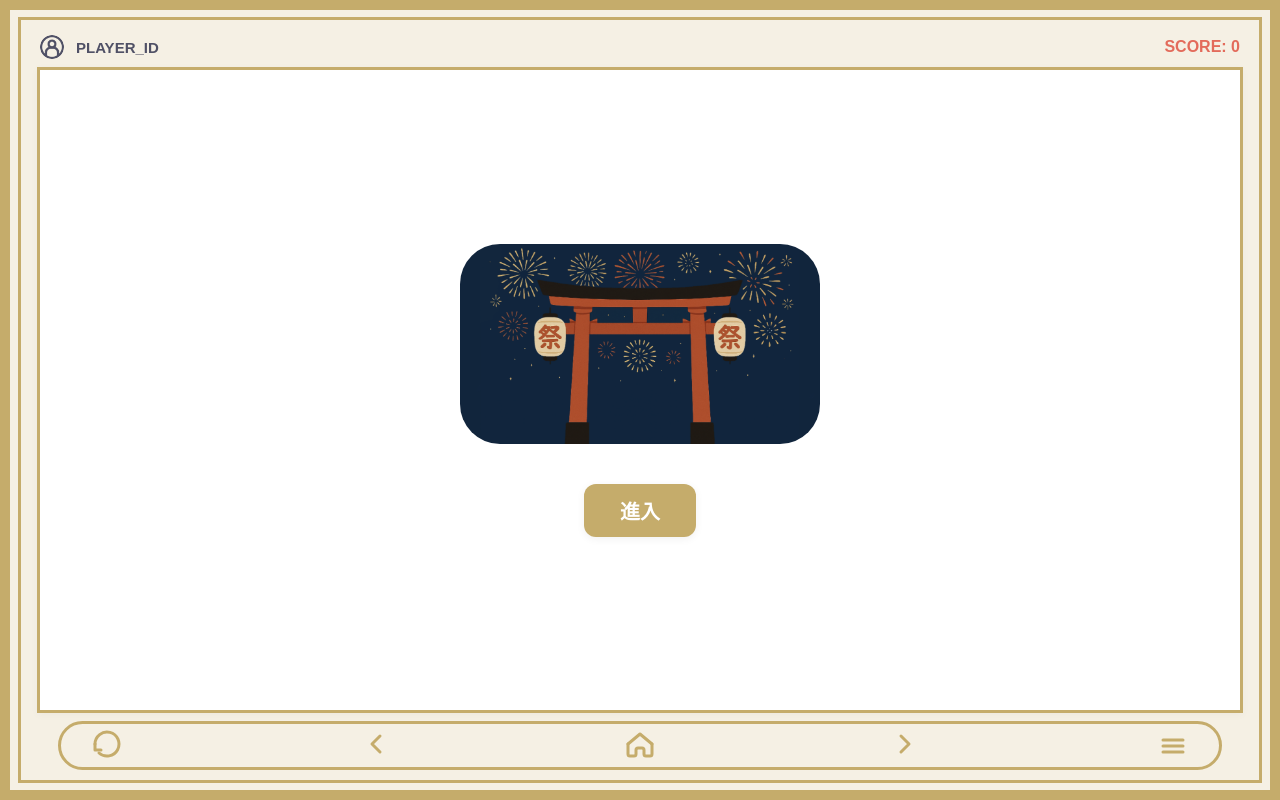
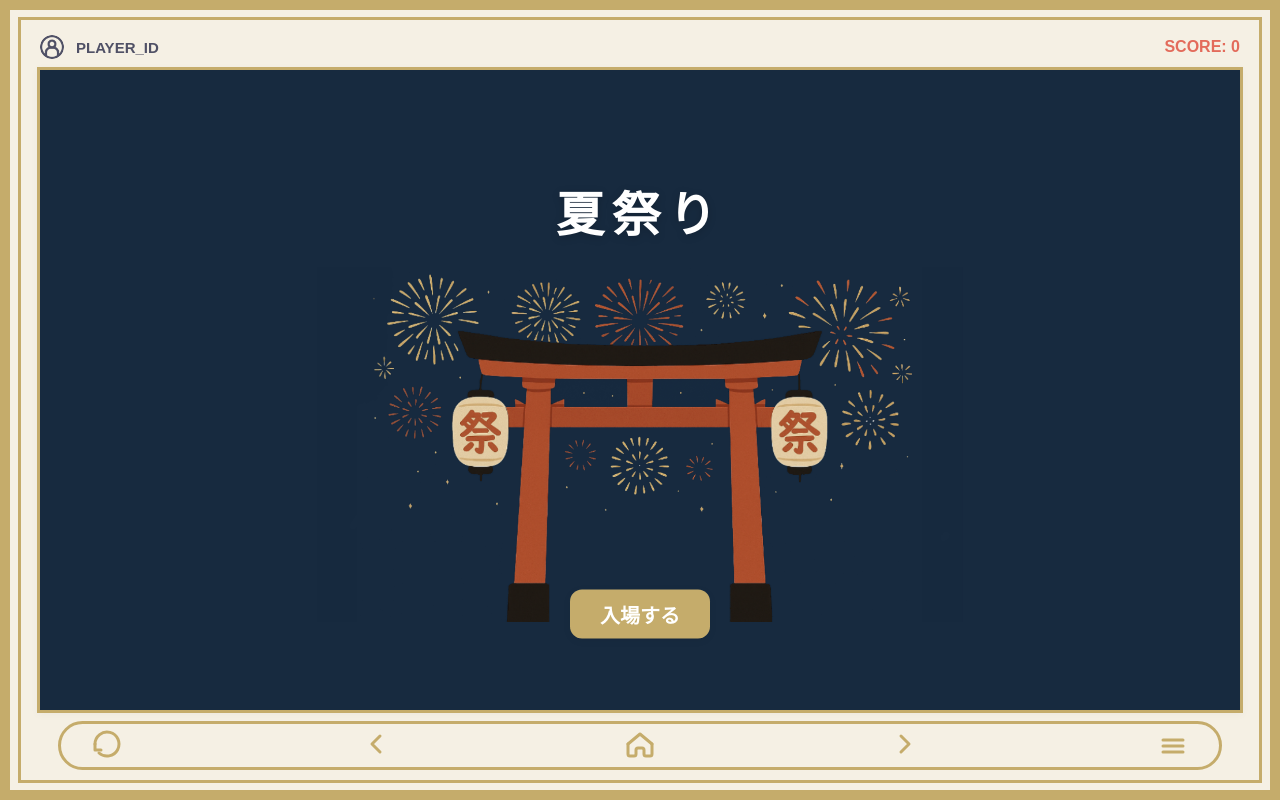
Before and after one commit to 111304047/web_final, a Next.js app: page / in a window 1280 px wide. Built offline with nearby package versions, Linux system fonts and the light colour scheme.

Commit message:
home
new pic

```diff
--- a/src/app/menu/page.js
+++ b/src/app/menu/page.js
@@ -178,7 +178,7 @@ export default function Menu() {
                     }}
                   >
                     {item.label === 'Home'
-                      ? '返回入口'
+                      ? '出る'
                       : gameNames[parseInt(item.label.replace('game', '')) - 1]}
                   </span>
                 )}
--- a/src/app/page.js
+++ b/src/app/page.js
@@ -1,14 +1,39 @@
 'use client';
-import React from 'react';
+import React, { useRef, useEffect, useState } from 'react';
 import { useRouter } from 'next/navigation';
 
 export default function Home() {
   const router = useRouter();
   const [btnScale, setBtnScale] = React.useState(1);
   const [iconAnim, setIconAnim] = React.useState(false);
+  const [isTall, setIsTall] = useState(true);
+
+  const containerRef = useRef(null);
+  const [minSide, setMinSide] = useState(0);
+
+  useEffect(() => {
+    function updateMinSide() {
+      if (containerRef.current) {
+        const { offsetWidth, offsetHeight } = containerRef.current;
+        setMinSide(Math.min(offsetWidth, offsetHeight));
+      }
+    }
+    updateMinSide();
+    window.addEventListener('resize', updateMinSide);
+    return () => window.removeEventListener('resize', updateMinSide);
+  }, []);
+
+  useEffect(() => {
+    function checkHeight() {
+      setIsTall(window.innerHeight > 420);
+    }
+    checkHeight();
+    window.addEventListener('resize', checkHeight);
+    return () => window.removeEventListener('resize', checkHeight);
+  }, []);
 
   // 進入動畫結束後導向
-  React.useEffect(() => {
+  useEffect(() => {
     if (iconAnim) {
       const timer = setTimeout(() => {
         router.push('/menu');
@@ -18,62 +43,138 @@ export default function Home() {
   }, [iconAnim, router]);
 
   return (
-    <div style={{
-      minHeight: 'calc(100vh - 160px)', // 預留上方空間與下方 bar
+    <div
+      ref={containerRef}
+      style={{
+        minHeight: 'calc(100vh - 160px)',
         display: 'flex',
         flexDirection: 'column',
         alignItems: 'center',
         justifyContent: 'center',
-      background: '#fff',
-      marginTop: 120, // 預留更高的上方空間
-      marginBottom: 140, // 下方空間縮小，內容往上移動
+        background: '#172A3F',
+        marginTop: 120,
+        marginBottom: 140,
         border: '3px solid #C5AC6B',
-      // borderRadius: 0, // 不要圓角
         boxShadow: '0 2px 8px rgba(0,0,0,0.03)',
         position: 'relative',
-    }}>
+        overflow: 'hidden',
+      }}
+    >
+      {/* 大標題 */}
+      {isTall ? (
         <div
           style={{
-          width: 'min(max(40vw, 180px), 360px)',
-          height: 'min(max(22vw, 100px), 200px)',
-          borderRadius: 'min(max(4vw, 16px), 32px)',
-          overflow: 'hidden',
-          margin: '0 auto',
+            width: '100%',
+            display: 'flex',
+            justifyContent: 'center',
+            alignItems: 'center',
+            marginTop: 32,
+            marginBottom: 24,
+            zIndex: 10,
+            userSelect: 'none',
+            // 淡出動畫
+            opacity: iconAnim ? 0 : 1,
+            transition: 'opacity 0.6s cubic-bezier(0.4,0,0.2,1)',
+          }}
+        >
+          <span
+            style={{
+              fontSize: 'clamp(28px, 6vw, 48px)', // 隨螢幕寬度變化
+              fontWeight: 900,
+              color: '#fff',
+              letterSpacing: 8,
+              textShadow: '0 2px 8px rgba(0,0,0,0.18)',
+              lineHeight: 1.1,
+              textAlign: 'center',
+              maxWidth: 600,
+              minWidth: 180,
+              overflowWrap: 'break-word',
+              width: '100%',
+              display: 'block',
+            }}
+          >
+            夏祭り
+          </span>
+        </div>
+      ) : (
+        <div
+          style={{
+            position: 'absolute',
+            top: '10%',
+            left: '50%',
+            transform: 'translateX(-50%)',
+            fontSize: 28,
+            fontWeight: 900,
+            color: '#fff',
+            letterSpacing: 8,
+            textShadow: '0 2px 8px rgba(0,0,0,0.18)',
+            zIndex: 10,
+            userSelect: 'none',
+            textAlign: 'center',
+            width: '100%',
+            // 淡出
+            opacity: iconAnim ? 0 : 1,
+            transition: 'opacity 0.6s cubic-bezier(0.4,0,0.2,1)',
+          }}
+        >
+          夏祭り
+        </div>
+      )}
+      {/* 背景圖片 */}
+      <div
+        style={{
+          height: '100%',
+          width: '100%',
           display: 'flex',
           alignItems: 'center',
           justifyContent: 'center',
-          background: '#fff',
+          position: 'relative',
+          zIndex: 0,
+          overflow: 'hidden',
         }}
       >
         <img
           src="/menu/home.png"
           alt="Home Icon"
           style={{
-            width: '100%',
-            height: '100%',
-            objectFit: 'cover',
-            display: 'block',
-            borderRadius: 'min(max(4vw, 16px), 40px)',
+            maxWidth: minSide ? `${minSide}px` : '100%',
+            maxHeight: minSide ? `${minSide}px` : '100%',
+            width: 'auto',
+            height: 'auto',
+            objectFit: 'contain',
+            objectPosition: 'center',
             transition: 'transform 0.6s cubic-bezier(0.4,0,0.2,1), opacity 0.6s cubic-bezier(0.4,0,0.2,1)',
             transform: iconAnim ? 'scale(2.2)' : 'scale(1)',
             opacity: iconAnim ? 0 : 1,
+            display: 'block',
+            margin: 'auto',
           }}
         />
       </div>
+      {/* 進入按鈕 */}
       <button
         style={{
-          marginTop: 40,
-          padding: '12px 36px',
+          position: 'absolute',
+          top: isTall ? '85%' : '90%',
+          left: '50%',
+          transform: `translate(-50%, -50%) scale(${btnScale})`,
+          margin: 0,
+          padding: isTall
+            ? 'clamp(6px, 2vw, 10px) clamp(18px, 5vw, 30px)'
+            : '6px 18px',
           background: '#C5AC6B',
           color: '#fff',
-          fontSize: 20,
+          fontSize: isTall ? 'clamp(14px, 2.5vw, 20px)' : 14,
           fontWeight: 700,
           border: 'none',
-          borderRadius: 12,
+          borderRadius: isTall ? 'clamp(8px, 1.5vw, 12px)' : 8,
           cursor: 'pointer',
           boxShadow: '0 2px 8px rgba(0,0,0,0.06)',
-        transition: 'transform 0.18s cubic-bezier(0.4,0,0.2,1)',
-        transform: `scale(${btnScale})`,
+          transition:
+            'transform 0.18s cubic-bezier(0.4,0,0.2,1), opacity 0.6s cubic-bezier(0.4,0,0.2,1), font-size 0.2s, padding 0.2s, border-radius 0.2s',
+          zIndex: 2,
+          opacity: iconAnim ? 0 : 1,
+          pointerEvents: iconAnim ? 'none' : 'auto',
         }}
         onMouseEnter={() => setBtnScale(1.08)}
         onMouseLeave={() => setBtnScale(1)}
@@ -83,7 +184,7 @@ export default function Home() {
           setIconAnim(true);
         }}
       >
-        進入
+        入場する
       </button>
     </div>
   );
```
Also changed, not shown: public/menu/home.png. Lines whose indentation alone changed are shown as unchanged.
